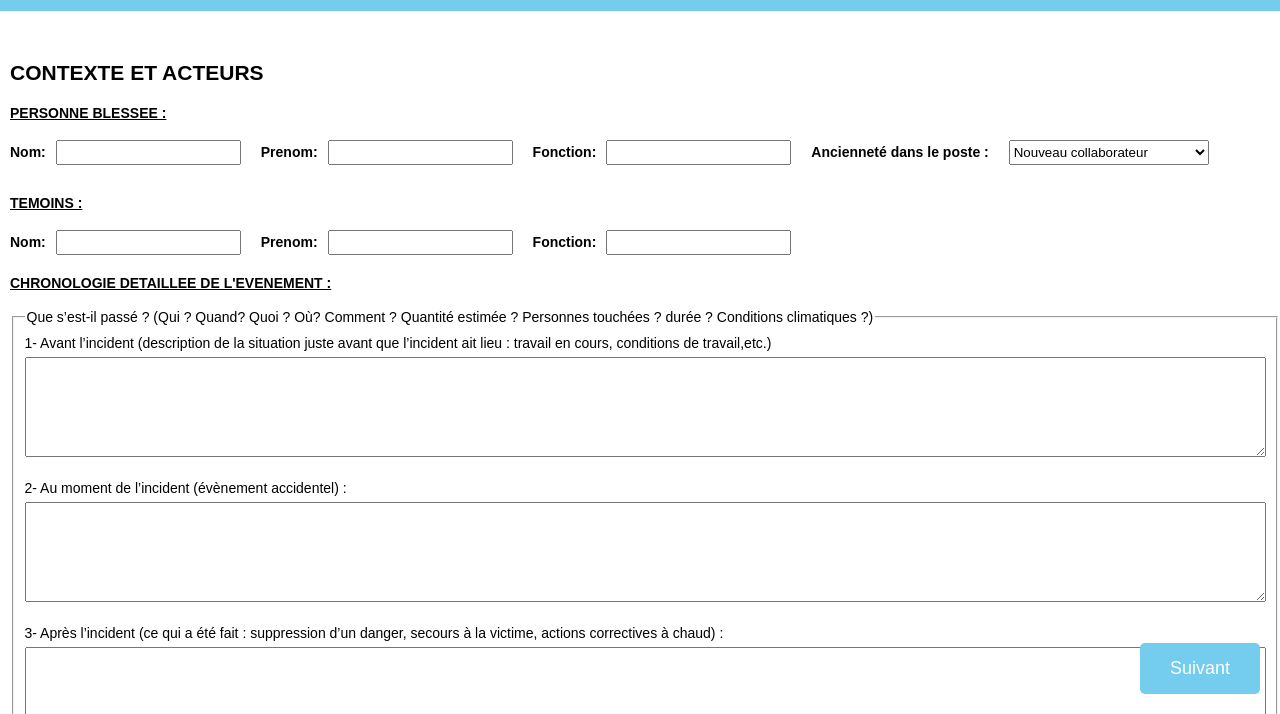
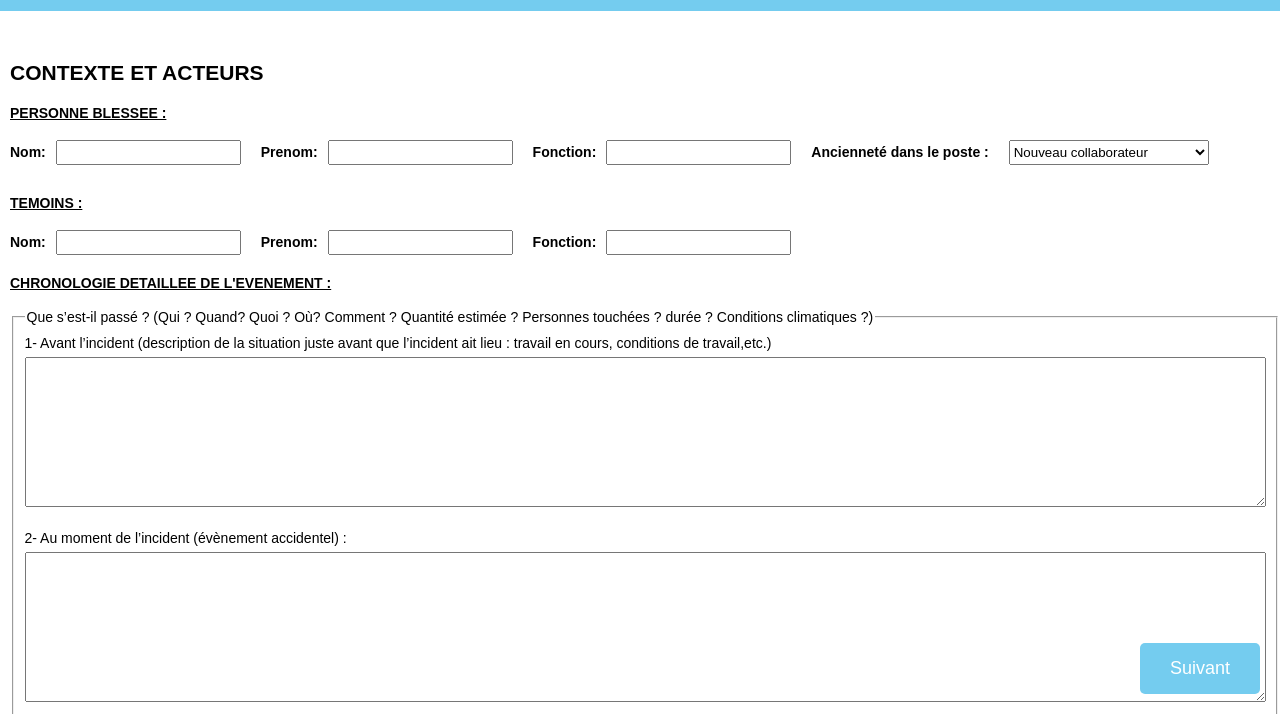
Before and after one commit to OutilsHSE/AnalyseAccident, a plain HTML site: page person.html in a window 1280 px wide. Shown: the part 86-800 px from the top of the page. Drawn offline with Linux system fonts and the light colour scheme.

Commit message:
agrandir zone texte

```diff
--- a/person.css
+++ b/person.css
@@ -68,3 +68,7 @@
     flex: 1;
     padding: 5px;
   }
+
+  .analyse-textarea {
+    height: 150px;
+  }
--- a/person.html
+++ b/person.html
@@ -46,17 +46,17 @@
                         travail en
                         cours,
                         conditions de travail,etc.)</span>
-                    <textarea></textarea>
+                    <textarea class="analyse-textarea"></textarea>
                 </div>
                 <div class="description-accident">
                     <span> 2- Au moment de l’incident (évènement accidentel) :</span>
-                    <textarea></textarea>
+                    <textarea class="analyse-textarea"></textarea>
                 </div>
                 <div class="description-accident">
                     <span> 3- Après l’incident (ce qui a été fait : suppression d’un danger, secours à la victime,
                         actions
                         correctives à chaud) :</span>
-                    <textarea></textarea>
+                    <textarea class="analyse-textarea"></textarea>
                 </div>
             </fieldset>
                <div id="analyse_approfondie" style="display: none;">
```
